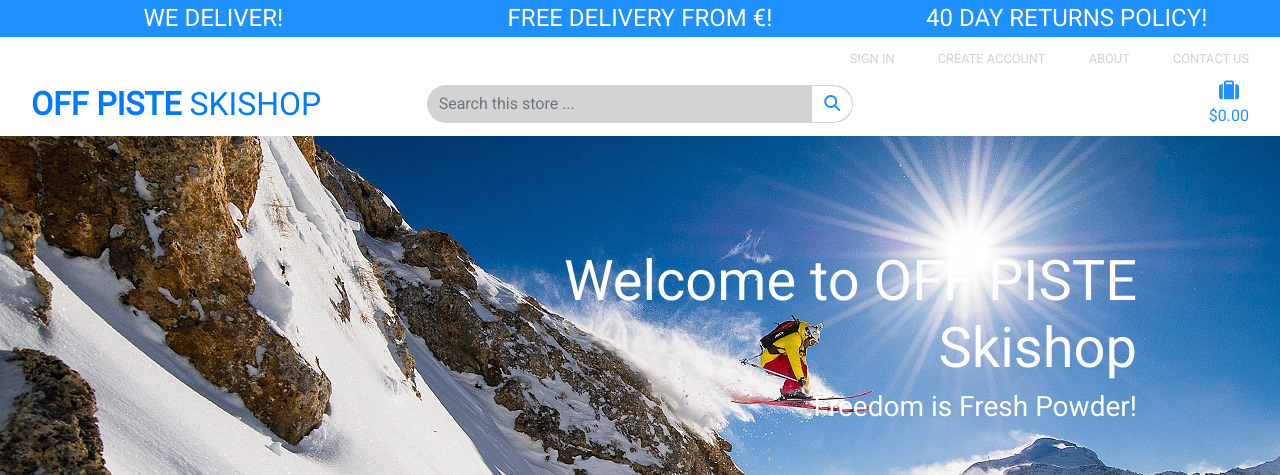
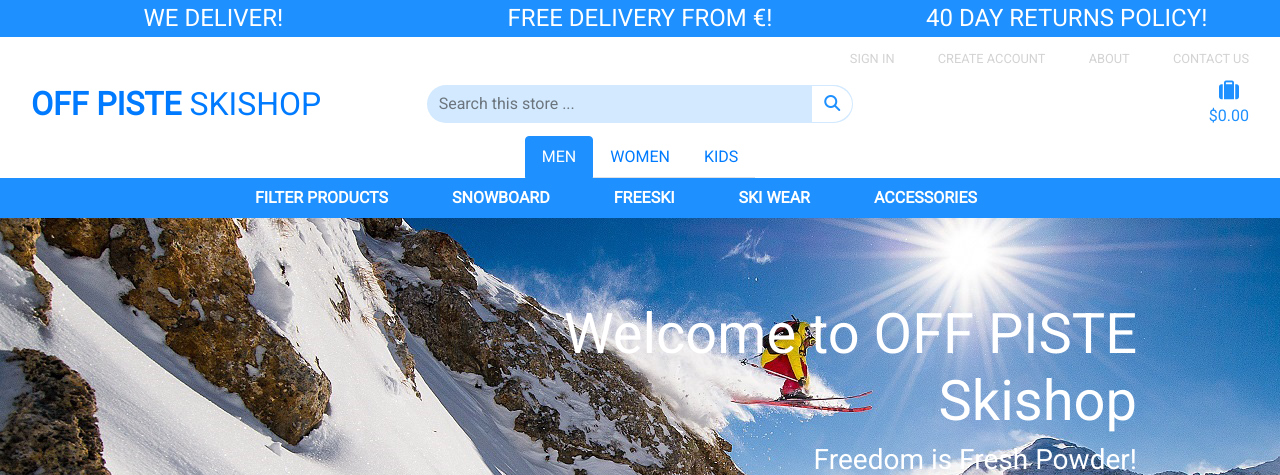
Before and after one commit to kencormican/milestoneProjectFour, a Django app: page / in a window 1280 px wide. Shown: the top 475 px of the page. Run offline with Django 3.2, Linux system fonts and the light colour scheme; some libraries are stand-ins or nearby versions.

Commit message:
Main Nav template added and styled.  STATIC_ROOT added to settings.py

```diff
--- a/kjc_off_piste_skishop/settings.py
+++ b/kjc_off_piste_skishop/settings.py
@@ -168,7 +168,9 @@ USE_TZ = True
 # https://docs.djangoproject.com/en/3.1/howto/static-files/
 
 STATIC_URL = '/static/'
-STATICFILES_DIRS = (os.path.join(BASE_DIR, 'static'),)
+# STATICFILES_DIRS = (os.path.join(BASE_DIR, 'static'),)
+# Static_root must be removed and DISABLE_COLLECTSTATIC APPLIED if run with AWS
+STATIC_ROOT = os.path.join(BASE_DIR, 'static')
 
 MEDIA_URL = '/media/'
 MEDIA_ROOT = os.path.join(BASE_DIR, 'media')
--- a/static/css/base.css
+++ b/static/css/base.css
@@ -42,7 +42,7 @@ body {
 .searchbar{
     margin-bottom: auto;
     margin-top: auto;
-    background-color: lightgrey;
+    background-color: rgba(30, 144, 255, 0.2);
     border-radius: 20px;
     padding: 0;
 }
@@ -86,6 +86,14 @@ body {
     color: dodgerblue;
 }
 
+/* Tab Menu */
+
+.nav-tabs .nav-item.show .nav-link, .nav-tabs .nav-link.active {
+    color: white;
+    background-color: dodgerblue;
+    border-color: dodgerblue;
+}
+
 /* Homepage */
 
 .card-shopnow {
@@ -118,6 +126,6 @@ body {
     }
 
     .header-container {
-        padding-top: 164px;
+        padding-top: 217px;
     }
 }
--- a/templates/base.html
+++ b/templates/base.html
@@ -21,6 +21,7 @@
         integrity="sha384-Gn5384xqQ1aoWXA+058RXPxPg6fy4IWvTNh0E263XmFcJlSAwiGgFAW/dAiS6JXm" crossorigin="anonymous">
     <link rel="preconnect" href="https://fonts.gstatic.com">
     <link href="https://fonts.googleapis.com/css2?family=Roboto&display=swap" rel="stylesheet">
+    <link href="https://fonts.googleapis.com/css2?family=Mukta&display=swap" rel="stylesheet">
     <link rel="stylesheet" href="{% static 'css/base.css' %}">
     {% endblock %}
 
@@ -137,6 +138,15 @@
                 </ul>
             </div>
         </div>
+        <div class="row bg-white">
+            <nav class="navbar navbar-expand-lg navbar-light w-100 p-0">
+                <button class="navbar-toggler m-2" type="button" data-toggle="collapse" data-target="#main-nav" aria-controls="main-nav" aria-expanded="false" aria-label="Toggle navigation">
+                    <span class="navbar-toggler-icon"></span>
+                </button>
+                {% include 'includes/mobile-top-header.html' %}
+                {% include 'includes/main-nav.html' %}
+            </nav>
+        </div>
     </header>
 
     {% if messages %}
--- /dev/null
+++ b/templates/includes/main-nav.html
@@ -0,0 +1,85 @@
+<div class="collapse navbar-collapse row " id="main-nav">
+    <div class="col-12 d-flex align-items-center">
+        <ul class="nav nav-tabs w-auto mx-auto  ">
+            <li class="nav-item">
+                <a class="nav-link active" href="#">MEN</a>
+            </li>
+            <li class="nav-item">
+                <a class="nav-link" href="#">WOMEN</a>
+            </li>
+            <li class="nav-item">
+                <a class="nav-link" href="#">KIDS</a>
+            </li>
+        </ul>
+    </div>
+    <div class="col-12 bg-blue d-flex align-items-center">
+        <ul class="navbar-nav w-auto mx-auto ">
+            <li class="nav-item dropdown ">
+                <a class="logo-font font-weight-bold nav-link text-white mr-5 text-uppercase" href="#" id="all-products-link"
+                    data-toggle="dropdown" aria-haspopup="true" aria-expanded="false">
+                    Filter Products
+                </a>
+                <div class="dropdown-menu border-0 text-capitalize" aria-labelledby="all-products-link">
+                    <a href="" class="dropdown-item">By Price</a>
+                    <a href="" class="dropdown-item ">By Rating</a>
+                    <a href="" class="dropdown-item ">By Category</a>
+                    <a href="" class="dropdown-item">All Products</a>
+                </div>
+            </li>
+
+            <li class="nav-item dropdown">
+                <a class="logo-font font-weight-bold nav-link text-white mr-5 text-uppercase" href="#" id="snowboard-link"
+                    data-toggle="dropdown" aria-haspopup="true" aria-expanded="false">
+                    Snowboard
+                </a>
+                <div class="dropdown-menu border-0 text-capitalize" aria-labelledby="snowboard-link">
+                    <a href="" class="dropdown-item">Snowboards</a>
+                    <a href="" class="dropdown-item">Snowboard Boots</a>
+                    <a href="" class="dropdown-item">Snowboard Bindings</a>
+                    <a href="" class="dropdown-item">Snowboard Bags</a>
+                </div>
+            </li>
+
+            <li class="nav-item dropdown">
+                <a class="logo-font font-weight-bold nav-link text-white mr-5 text-uppercase" href="#" id="freeski-link"
+                    data-toggle="dropdown" aria-haspopup="true" aria-expanded="false">
+                    Freeski
+                </a>
+                <div class="dropdown-menu border-0 text-capitalize" aria-labelledby="freeski-link">
+                    <a href="" class="dropdown-item">Freeski</a>
+                    <a href="" class="dropdown-item">Ski Boots</a>
+                    <a href="" class="dropdown-item">Ski Bindings</a>
+                    <a href="" class="dropdown-item">Ski Poles</a>
+                    <a href="" class="dropdown-item">Ski Bags</a>
+                </div>
+            </li>
+
+            <li class="nav-item dropdown">
+                <a class="logo-font font-weight-bold nav-link text-white mr-5 text-uppercase" href="#" id="skiwear-link"
+                    data-toggle="dropdown" aria-haspopup="true" aria-expanded="false">
+                    Ski Wear
+                </a>
+                <div class="dropdown-menu border-0 text-capitalize" aria-labelledby="skiwear-link">
+                    <a href="" class="dropdown-item">Jackets</a>
+                    <a href="" class="dropdown-item">Pants</a>
+                    <a href="" class="dropdown-item">Base Layer</a>
+                    <a href="" class="dropdown-item">Hats</a>
+                    <a href="" class="dropdown-item">Gloves</a>
+                </div>
+            </li>
+
+            <li class="nav-item dropdown">
+                <a class="logo-font font-weight-bold nav-link text-white mr-5 text-uppercase" href="#" id="accessories-link"
+                    data-toggle="dropdown" aria-haspopup="true" aria-expanded="false">
+                    Accessories
+                </a>
+                <div class="dropdown-menu border-0 text-capitalize" aria-labelledby="accessories-link">
+                    <a href="" class="dropdown-item">Helmets</a>
+                    <a href="" class="dropdown-item">Goggles</a>
+                    <a href="" class="dropdown-item">Bags</a>
+                    <a href="" class="dropdown-item">Tools</a>
+                </div>
+            </li>
+        </ul>
+    </div>
+</div>
```
Also changed, not shown: templates/includes/mobile-top-header.html (added).
